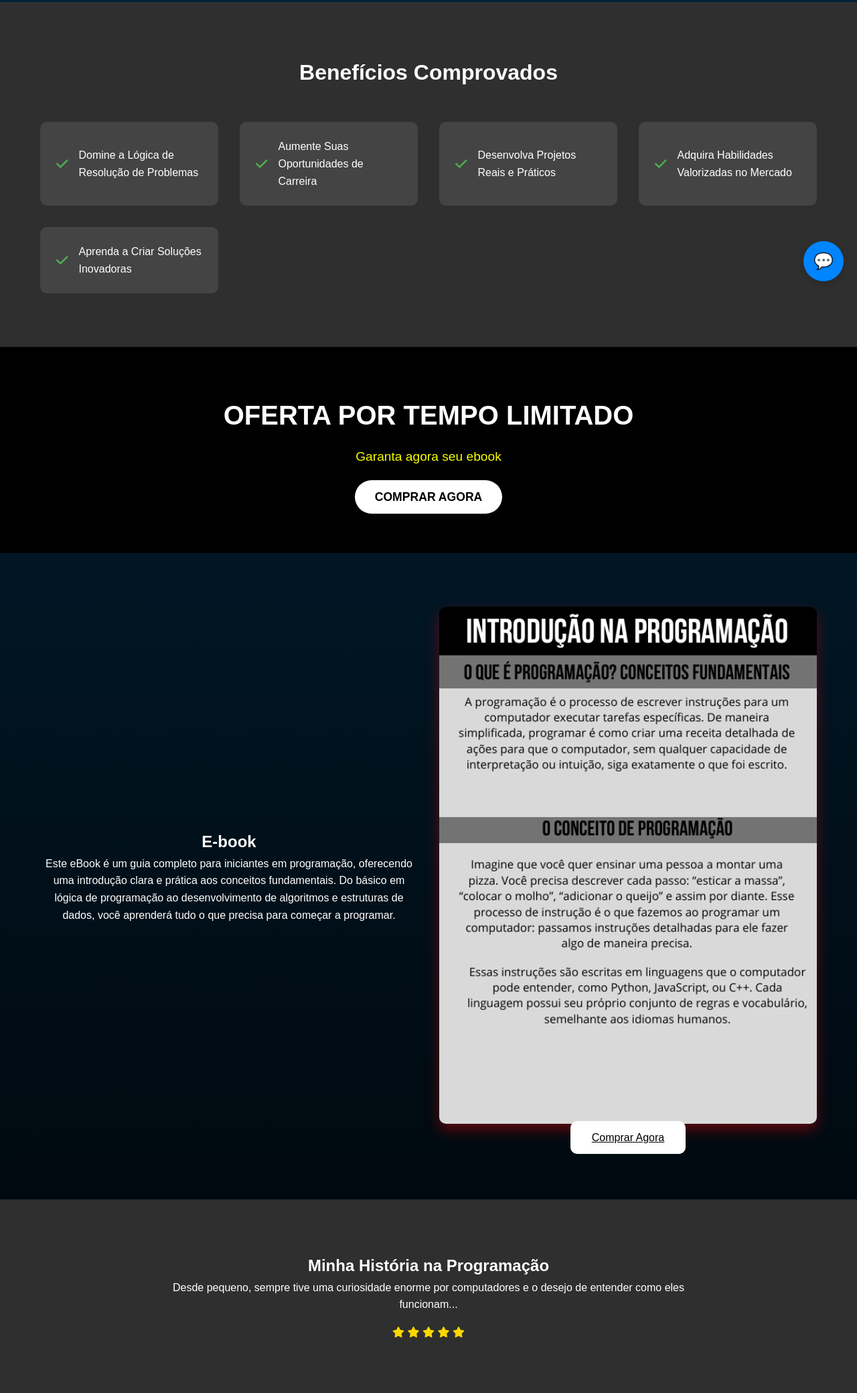
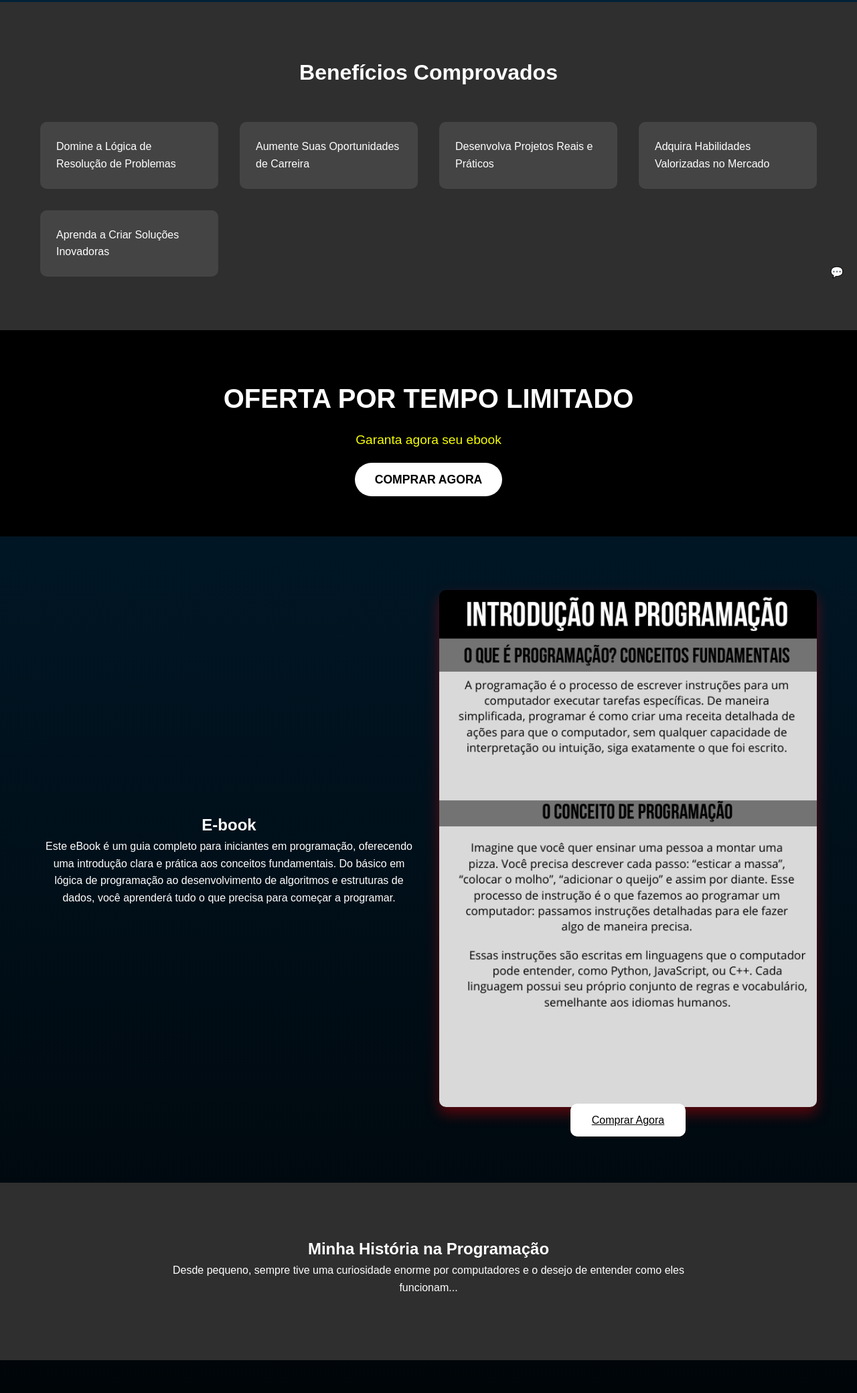
Before and after one commit to Portfolio-Pedro/Ebook-Programacao, a plain HTML site: page index.html in a window 1280 px wide. Shown: the part 360-2440 px from the top of the page at 67% size. Drawn offline with Linux system fonts and the light colour scheme.

Commit message:
Update index.html

```diff
--- a/index.html
+++ b/index.html
@@ -1,16 +1,13 @@
-<!-- index.html -->
 <!DOCTYPE html>
-<html lang="pt-br">
+<html lang="pt-BR">
 <head>
     <meta charset="UTF-8">
     <meta name="viewport" content="width=device-width, initial-scale=1.0">
-    <title>Landing Page Tecnológica</title>
+    <title>Desvende a Programação do Zero</title>
     <link rel="stylesheet" href="styles.css">
-    <link href="https://cdnjs.cloudflare.com/ajax/libs/font-awesome/6.0.0/css/all.min.css" rel="stylesheet">
 </head>
 <body>
-    <!-- Hero Section -->
-    <section class="hero">
+    <section class="section hero">
         <div class="container">
             <h1>Desvende a Programação do Zero</h1>
             <p>O Guia Essencial para Transformar Ideias em Código</p>
@@ -18,92 +15,91 @@
         </div>
     </section>
 
-    <!-- Benefits Section -->
-    <section id="beneficio" class="benefits">
+    <section id="beneficio" class="section benefits">
         <div class="container">
             <h2>Benefícios Comprovados</h2>
             <div class="benefits-grid">
-                <div class="benefit-card"><i class="fas fa-check"></i><p>Domine a Lógica de Resolução de Problemas</p></div>
-                <div class="benefit-card"><i class="fas fa-check"></i><p>Aumente Suas Oportunidades de Carreira</p></div>
-                <div class="benefit-card"><i class="fas fa-check"></i><p>Desenvolva Projetos Reais e Práticos</p></div>
-                <div class="benefit-card"><i class="fas fa-check"></i><p>Adquira Habilidades Valorizadas no Mercado</p></div>
-                <div class="benefit-card"><i class="fas fa-check"></i><p>Aprenda a Criar Soluções Inovadoras</p></div>
+                <div class="benefit-card">
+                    Domine a Lógica de Resolução de Problemas
+                </div>
+                <div class="benefit-card">
+                    Aumente Suas Oportunidades de Carreira
+                </div>
+                <div class="benefit-card">
+                    Desenvolva Projetos Reais e Práticos
+                </div>
+                <div class="benefit-card">
+                    Adquira Habilidades Valorizadas no Mercado
+                </div>
+                <div class="benefit-card">
+                    Aprenda a Criar Soluções Inovadoras
+                </div>
             </div>
         </div>
     </section>
 
-    <section id="oferta" class="hero">
+    <section id="oferta" class="section hero">
         <div class="container">
             <h1>OFERTA POR TEMPO LIMITADO</h1>
-            <p>Garanta agora seu ebook </p>
+            <p>Garanta agora seu ebook</p>
             <a href="#compra" class="cta-button">COMPRAR AGORA</a>
         </div>
     </section>
 
-    <!-- Ebook Preview -->
-    <section id="previa ebook" class="ebook">
+    <section id="previa" class="section ebook">
         <div class="container">
             <div class="ebook-content">
                 <div class="ebook-text">
                     <h2>E-book</h2>
-                    <p>Este eBook é um guia completo para iniciantes em programação, oferecendo uma introdução clara e prática aos conceitos fundamentais. Do básico em lógica de programação ao desenvolvimento de algoritmos e estruturas de dados, você aprenderá tudo o que precisa para começar a programar.</p>
+                    <p>Este eBook é um guia completo para iniciantes em programação, oferecendo
+                    uma introdução clara e prática aos conceitos fundamentais. Do básico em
+                    lógica de programação ao desenvolvimento de algoritmos e estruturas de
+                    dados, você aprenderá tudo o que precisa para começar a programar.</p>
                 </div>
                 <div class="ebook-image">
-                    <img src="img/Prévia ebook.png" alt="Ebook Preview">
+                    <img src="img/Prévia ebook.png" alt="Prévia do Ebook">
                     <a href="#compra" class="botao-previa">Comprar Agora</a>
                 </div>
             </div>
         </div>
     </section>
 
-    <!-- Personal Story -->
-    <section id="historia" class="story">
+    <section id="historia" class="section story">
         <div class="container">
             <div class="story-content">
                 <h2>Minha História na Programação</h2>
-                <p>Desde pequeno, sempre tive uma curiosidade enorme por computadores e o desejo de entender como eles funcionam...</p>
-                <div class="rating">
-                    <i class="fas fa-star"></i>
-                    <i class="fas fa-star"></i>
-                    <i class="fas fa-star"></i>
-                    <i class="fas fa-star"></i>
-                    <i class="fas fa-star"></i>
-                </div>
+                <p>Desde pequeno, sempre tive uma curiosidade enorme por computadores e o
+                desejo de entender como eles funcionam...</p>
+                <div class="rating"></div>
             </div>
         </div>
     </section>
 
-    <!-- Purchase Section -->
-    <section id="compra" class="purchase">
+    <section id="compra" class="section purchase">
         <div class="container">
             <h2>Escolha Seu Pacote</h2>
             <div class="pricing-grid">
                 <div class="pricing-card">
                     <h3>Ebook Guia para iniciantes em Programação</h3>
-                    <h4>POR APENAS R$57,90 </h4>
+                    <h4>POR APENAS R$57,90</h4>
                     <a href="https://pay.kiwify.com.br/gLO3XfK" class="botao-compra">Comprar Agora</a>
                 </div>
             </div>
         </div>
     </section>
 
-    <body>
-        <!-- Container do Chatbot -->
     <div class="chatbot-container">
-            <button onclick="toggleChat()" class="chat-button">💬</button>
-
+        💬
         <div id="chatWindow" class="chat-window">
             <div class="chat-header">
-                    <span>Chat de Atendimento</span>
-                    <button onclick="toggleChat()" class="close-button">✕</button>
+                Chat de Atendimento
+                <span class="close-button">✕</span>
             </div>
-
             <div id="chatMessages" class="chat-messages">
                 <div class="message bot-message">
                     Olá! Como posso ajudar?
                 </div>
             </div>
-
             <div class="chat-input">
                 <input type="text" id="messageInput" placeholder="Digite sua mensagem...">
                 <button onclick="sendMessage()">Enviar</button>
```
Lines whose indentation alone changed are shown as unchanged.
